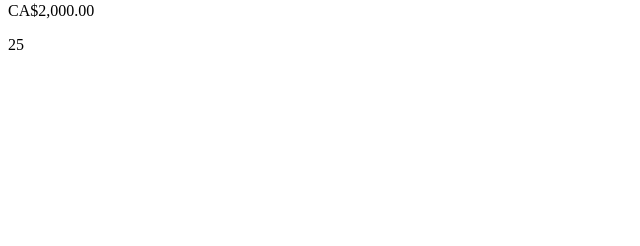
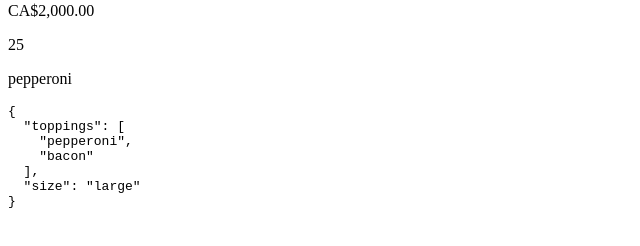
Before and after one commit to codingmemories/basics, an Angular app: page / in a window 1280 px wide. Shown: the part 444-690 px from the top of the page, without its empty margins (0-640 px from the left). Built offline with nearby package versions, Linux system fonts and the light colour scheme.

Commit message:
feat: Added pipe json

```diff
--- a/src/app/app.component.html
+++ b/src/app/app.component.html
@@ -10,3 +10,5 @@
 <p>{{ currentDate | date: 'MMMM d' }}</p>
 <p>{{ cost | currency: 'CAD' }}</p>
 <p>{{ temperature | number: '1.0-0' }}</p>
+<p>{{ pizza.toppings[0] }}</p>
+<pre>{{ pizza | json }}</pre>
--- a/src/app/app.component.ts
+++ b/src/app/app.component.ts
@@ -18,11 +18,15 @@ import { Component } from "@angular/core";
  // styles: ['']
 })
 export class AppComponent {
-  name = 'luis ramirez';
-  imgUrl = 'https://i.picsum.photos/id/237/500/500.jpg?hmac=idOEkrJhLd7nEU5pNrAGCyJ6HHJdR_sit1qDt5J3Wo0';
-  currentDate = new Date();
-  cost = 2000;
-  temperature = 25.3;
+  name = 'luis ramirez'
+  imgUrl = 'https://i.picsum.photos/id/237/500/500.jpg?hmac=idOEkrJhLd7nEU5pNrAGCyJ6HHJdR_sit1qDt5J3Wo0'
+  currentDate = new Date()
+  cost = 2000
+  temperature = 25.3
+  pizza = {
+    toppings: ['pepperoni', 'bacon'],
+    size: 'large'
+  }
 
   getName() {
     return this.name;
```
